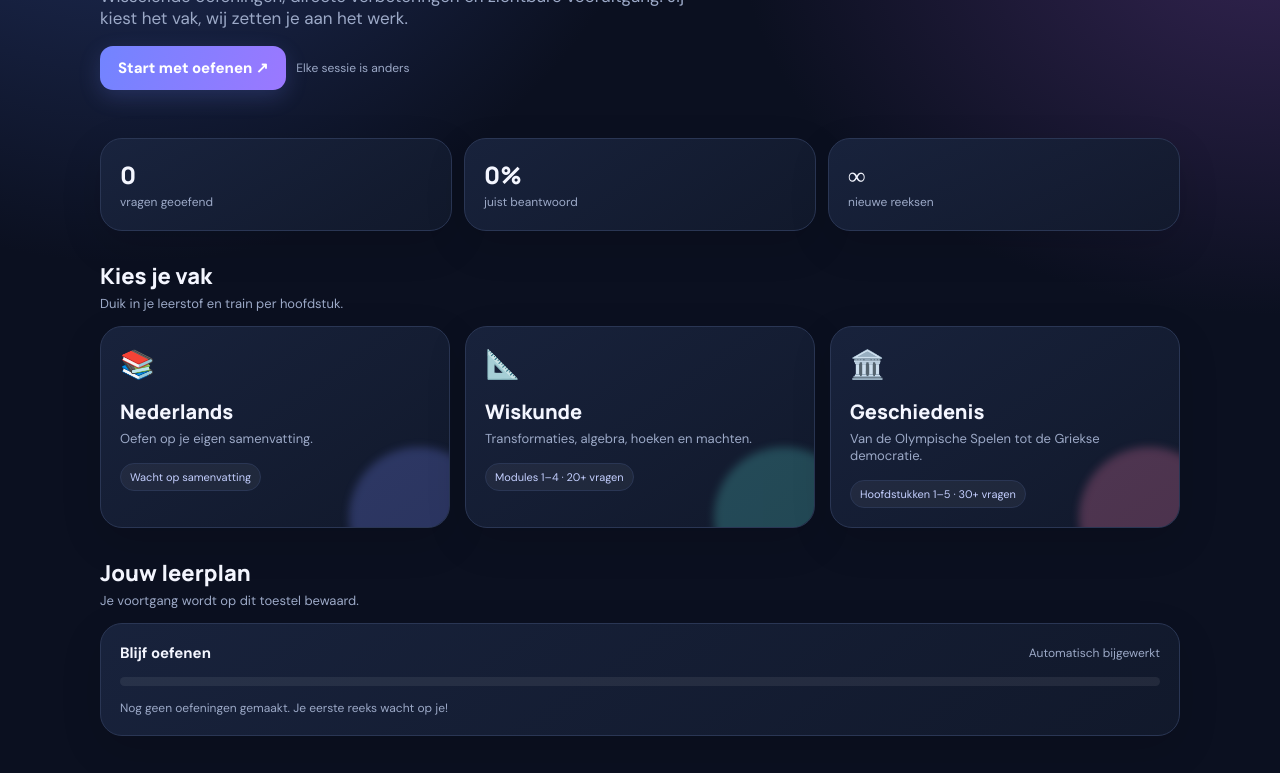
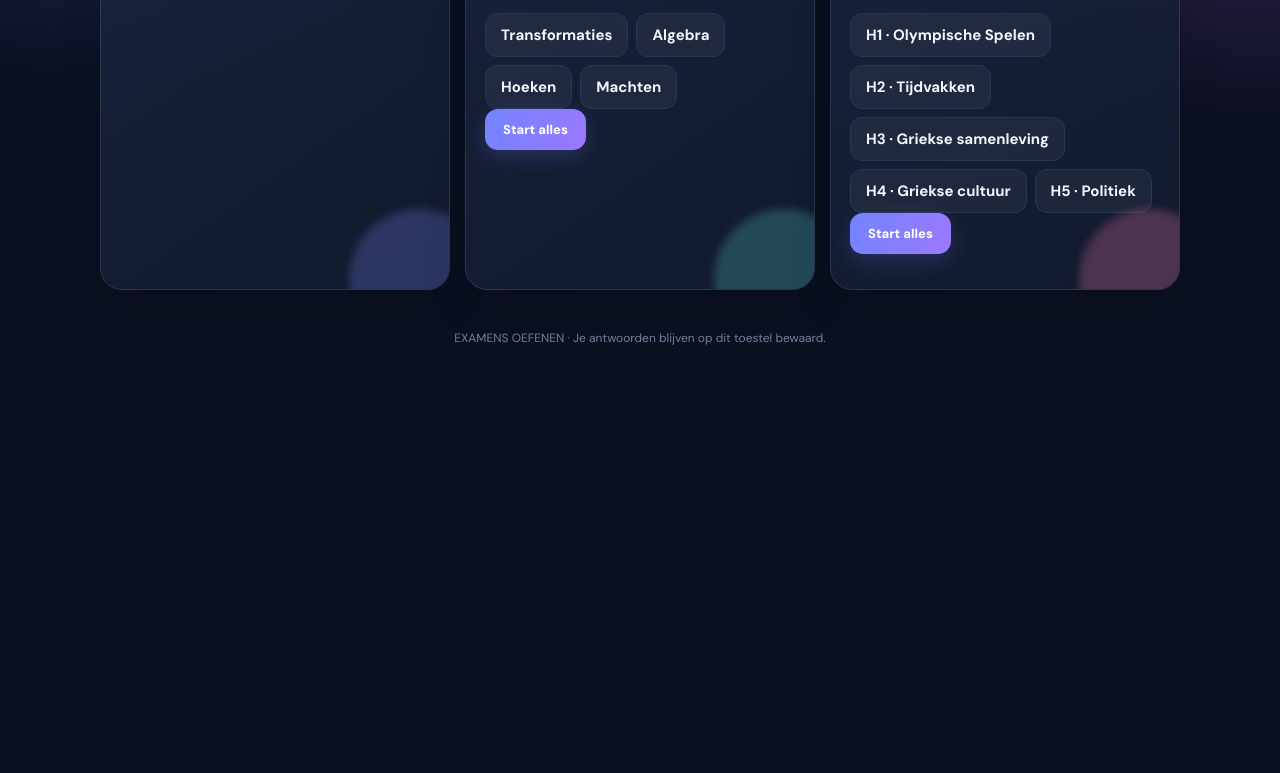
Before and after one commit to geertwitse-jpg/mattheogpt.github.io, a plain HTML site: page examens/index.html in a window 1280 px wide. Shown: the part 314-1087 px from the top of the page. After the commit the page ends 800 px from the top, so only its background shows below. Drawn offline with Linux system fonts and the light colour scheme.

Commit message:
Vereenvoudig website naar Examens oefenen

```diff
--- a/examens/index.html
+++ b/examens/index.html
@@ -1,5 +1,5 @@
 <!doctype html>
-<html lang="nl"><head><meta charset="utf-8"><meta name="viewport" content="width=device-width,initial-scale=1"><meta name="theme-color" content="#10162b"><title>Examensprint · Oefenen</title>
+<html lang="nl"><head><meta charset="utf-8"><meta name="viewport" content="width=device-width,initial-scale=1"><meta name="theme-color" content="#10162b"><title>Examens oefenen</title>
 <style>
 @import url('https://fonts.googleapis.com/css2?family=DM+Sans:wght@400;500;600;700;800&family=Manrope:wght@500;600;700;800&display=swap');
 :root{--bg:#0b1020;--panel:#151d33;--panel2:#1b2742;--line:#2a3654;--txt:#f4f6ff;--muted:#9ca9c7;--blue:#7c8cff;--cyan:#58d6d0;--pink:#ff82b2;--yellow:#ffd477;--green:#69d6a4;--red:#ff8290}
@@ -17,20 +17,18 @@ button,input,select{font:inherit}button{cursor:pointer;border:0}.shell{max-width
 .resultbig{font:800 40px Manrope}.toast{color:var(--yellow);font-size:13px}.foot{margin-top:40px;color:#73809d;font-size:12px;text-align:center}
 @media(max-width:760px){.grid{grid-template-columns:1fr 1fr}.stats{gap:8px}.stat{padding:13px}.shell{padding:16px 14px 45px}}@media(max-width:480px){.grid{grid-template-columns:1fr}.top{margin-bottom:14px}.pill{display:none}.stats{grid-template-columns:repeat(3,1fr)}.stat b{font-size:20px}}
 </style></head><body><div class="shell">
-<header class="top"><div class="brand"><div class="logo">✦</div> EXAMENSPRINT</div><div class="pill">✧ Jouw persoonlijke oefenplek</div></header>
-<section id="home"><div class="hero"><div class="eyebrow">Klaar voor je examens?</div><h1>Oefen slim.<br><span class="grad">Scoor sterk.</span></h1><p>Wisselende oefeningen, directe verbeteringen en zichtbare vooruitgang. Jij kiest het vak, wij zetten je aan het werk.</p><div class="row"><button class="primary" onclick="begin('geschiedenis')">Start met oefenen ↗</button><span class="tiny">Elke sessie is anders</span></div></div>
-<div class="stats"><div class="stat"><b id="totalDone">0</b><span>vragen geoefend</span></div><div class="stat"><b id="mastered">0%</b><span>juist beantwoord</span></div><div class="stat"><b>∞</b><span>nieuwe reeksen</span></div></div>
-<div class="sectionhead"><div><h2>Kies je vak</h2><p>Duik in je leerstof en train per hoofdstuk.</p></div></div>
+<header class="top"><div class="brand"><div class="logo">✦</div> EXAMENS OEFENEN</div></header>
+<section id="home"><div class="hero" style="padding:22px 0 8px"><h1 style="font-size:34px">Welk vak wil je oefenen?</h1></div>
 <div class="grid">
-<div class="card subject" style="--glow:#7b8cff" onclick="begin('nederlands')"><div class="emoji">📚</div><h3>Nederlands</h3><p>Oefen op je eigen samenvatting.</p><span class="tag" id="nlTag">Wacht op samenvatting</span></div>
-<div class="card subject" style="--glow:#58d6d0" onclick="begin('wiskunde')"><div class="emoji">📐</div><h3>Wiskunde</h3><p>Transformaties, algebra, hoeken en machten.</p><span class="tag">Modules 1–4 · 20+ vragen</span></div>
-<div class="card subject" style="--glow:#ff82b2" onclick="begin('geschiedenis')"><div class="emoji">🏛️</div><h3>Geschiedenis</h3><p>Van de Olympische Spelen tot de Griekse democratie.</p><span class="tag">Hoofdstukken 1–5 · 30+ vragen</span></div>
+<div class="card subject" style="--glow:#7b8cff"><div class="emoji">📚</div><h3>Nederlands</h3><p>Samenvatting nog toevoegen.</p></div>
+<div class="card subject" style="--glow:#58d6d0"><div class="emoji">📐</div><h3>Wiskunde</h3><p>Kies een onderdeel:</p><div class="chapter"><button class="secondary" onclick="begin('wiskunde','M1')">Transformaties</button><button class="secondary" onclick="begin('wiskunde','M2')">Algebra</button><button class="secondary" onclick="begin('wiskunde','M3')">Hoeken</button><button class="secondary" onclick="begin('wiskunde','M4')">Machten</button></div><p><button class="primary" onclick="begin('wiskunde')">Start alles</button></p></div>
+<div class="card subject" style="--glow:#ff82b2"><div class="emoji">🏛️</div><h3>Geschiedenis</h3><p>Kies een hoofdstuk:</p><div class="chapter"><button class="secondary" onclick="begin('geschiedenis','H1')">H1 · Olympische Spelen</button><button class="secondary" onclick="begin('geschiedenis','H2')">H2 · Tijdvakken</button><button class="secondary" onclick="begin('geschiedenis','H3')">H3 · Griekse samenleving</button><button class="secondary" onclick="begin('geschiedenis','H4')">H4 · Griekse cultuur</button><button class="secondary" onclick="begin('geschiedenis','H5')">H5 · Politiek</button></div><p><button class="primary" onclick="begin('geschiedenis')">Start alles</button></p></div>
 </div>
-<div class="sectionhead"><div><h2>Jouw leerplan</h2><p>Je voortgang wordt op dit toestel bewaard.</p></div></div><div class="card"><div class="between"><b>Blijf oefenen</b><span class="tiny">Automatisch bijgewerkt</span></div><div class="progress"><div class="bar" id="homeBar"></div></div><div class="tiny" id="homeProgress">Nog geen oefeningen gemaakt. Je eerste reeks wacht op je!</div></div>
+
 </section>
-<section id="practice" class="hidden"><div class="between"><button class="ghost" onclick="home()">← Alle vakken</button><button class="secondary" onclick="startSession()">⤨ Nieuwe willekeurige reeks</button></div>
+<section id="practice" class="hidden"><div class="between"><button class="ghost" onclick="home()">← Alle vakken</button><button class="secondary" onclick="startSession()">Nieuwe reeks</button></div>
 <div class="work"><div class="between"><div><div class="eyebrow" id="subjectLabel">GESCHIEDENIS</div><h2 style="font:800 24px Manrope;margin:6px 0" id="sessionTitle">Oefensessie</h2></div><span class="tag" id="typeLabel">Meerkeuze</span></div><div class="chapter" id="chapters"></div><div class="between" style="margin-top:18px"><span class="meta" id="counter">Vraag 1 / 10</span><span class="meta" id="answered">0 ingevuld</span></div><div class="progress"><div class="bar" id="bar"></div></div><div id="question"></div><div class="between"><button class="secondary" id="prev" onclick="move(-1)">← Vorige</button><div class="row"><button class="secondary" id="next" onclick="move(1)">Volgende →</button><button class="primary" id="finish" onclick="finish()">Klaar · Verbeter mijn werk</button></div></div><div id="result" class="hidden"></div></div></section>
-<div class="foot">EXAMENSPRINT · Oefenen maakt sterker · Je antwoorden blijven op dit toestel bewaard.</div></div>
+<div class="foot">EXAMENS OEFENEN · Je antwoorden blijven op dit toestel bewaard.</div></div>
 <script>
 const bank={
 geschiedenis:[
@@ -86,13 +84,13 @@ wiskunde:[
 ['M4 · Wetenschappelijke notatie','Schrijf 4 500 000 in wetenschappelijke notatie.','mc',['4,5 × 10⁶','45 × 10⁵','4,5 × 10⁻⁶'],0,'De komma schuift zes plaatsen naar links.'],
 ['M4 · Wetenschappelijke notatie','Schrijf 0,00032 in wetenschappelijke notatie.','mc',['3,2 × 10⁻⁴','3,2 × 10⁴','32 × 10⁻⁴'],0,'De komma schuift vier plaatsen naar rechts, dus exponent −4.']
 ]};
-let subject='',items=[],answers={},idx=0,checked=false,score=0;
+let subject='',chapterFilter='',items=[],answers={},idx=0,checked=false,score=0;
 const $=id=>document.getElementById(id);
 function shuffle(a){let b=[...a];for(let i=b.length-1;i>0;i--){let j=Math.floor(Math.random()*(i+1));[b[i],b[j]]=[b[j],b[i]]}return b}
 function stats(){let d=+(localStorage.done||0),c=+(localStorage.correct||0);$('totalDone').textContent=d;$('mastered').textContent=(d?Math.round(c/d*100):0)+'%';$('homeBar').style.width=(d?Math.round(c/d*100):0)+'%';$('homeProgress').textContent=d?d+' vragen gemaakt · '+c+' juist beantwoord':'Nog geen oefeningen gemaakt. Je eerste reeks wacht op je!'}
-function begin(s){if(s==='nederlands'){alert('Upload je samenvatting Nederlands hier in ChatGPT en vraag om ze aan Examensprint toe te voegen. Dan vullen we dit vak met oefeningen uit jouw leerstof.');return}subject=s;$('home').classList.add('hidden');$('practice').classList.remove('hidden');startSession()}
-function home(){$('practice').classList.add('hidden');$('home').classList.remove('hidden');stats()}
-function startSession(){items=shuffle(bank[subject]).slice(0,Math.min(12,bank[subject].length));answers={};idx=0;checked=false;$('result').classList.add('hidden');$('subjectLabel').textContent=subject.toUpperCase();$('sessionTitle').textContent=subject==='geschiedenis'?'Geschiedenis · oefenmix':'Wiskunde · oefenmix';$('chapters').innerHTML=[...new Set(items.map(x=>x[0]))].map(x=>'<span>'+x+'</span>').join('');render()}
+function begin(s,ch=''){subject=s;chapterFilter=ch;$('practice').classList.remove('hidden');startSession();$('practice').scrollIntoView({behavior:'smooth',block:'start'})}
+function home(){$('practice').classList.add('hidden');window.scrollTo({top:0,behavior:'smooth'})}
+function startSession(){let source=bank[subject].filter(q=>!chapterFilter||q[0].startsWith(chapterFilter));items=shuffle(source).slice(0,Math.min(12,source.length));answers={};idx=0;checked=false;$('result').classList.add('hidden');$('subjectLabel').textContent=subject.toUpperCase();$('sessionTitle').textContent=subject==='geschiedenis'?'Geschiedenis · oefenmix':'Wiskunde · oefenmix';$('chapters').innerHTML=[...new Set(items.map(x=>x[0]))].map(x=>'<span>'+x+'</span>').join('');render()}
 function render(){let q=items[idx];$('counter').textContent='Vraag '+(idx+1)+' / '+items.length;$('answered').textContent=Object.keys(answers).length+' ingevuld';$('bar').style.width=(Object.keys(answers).length/items.length*100)+'%';$('typeLabel').textContent=({mc:'Meerkeuze',fill:'Invullen',tf:'Juist / fout',multi:'Meerdere antwoorden',order:'Volgorde'})[q[2]];$('prev').disabled=idx===0;$('next').disabled=idx===items.length-1||checked;$('finish').disabled=checked;
 let body='<div class="meta">'+q[0]+'</div><div class="qtitle">'+q[1]+'</div>';
 if(q[2]==='mc'||q[2]==='tf'){let opts=q[2]==='tf'?['Waar','Niet waar']:q[3];body+='<div class="answers">'+opts.map((o,i)=>'<button class="choice '+(answers[idx]===i?'sel':'')+'" '+(checked?'disabled':'')+' onclick="choose('+i+')">'+o+'</button>').join('')+'</div>'}
```
